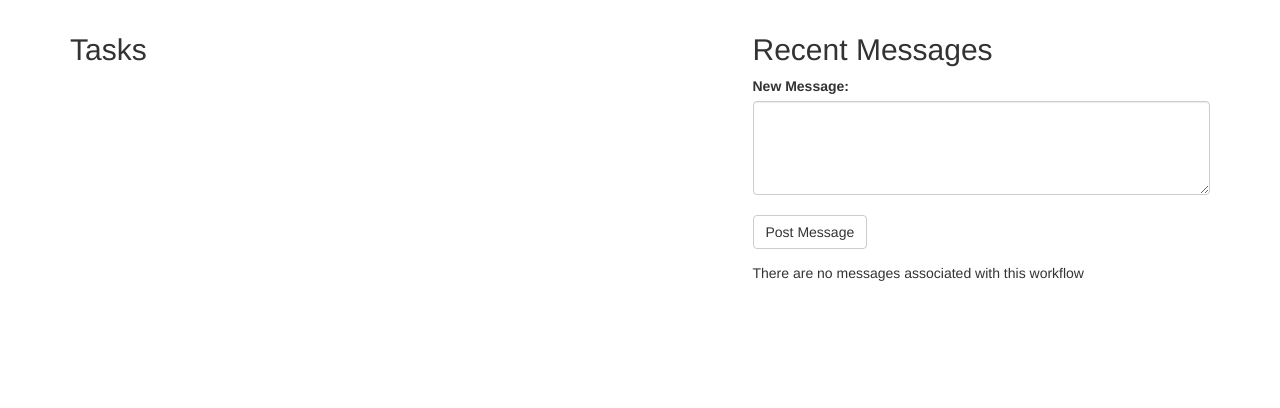
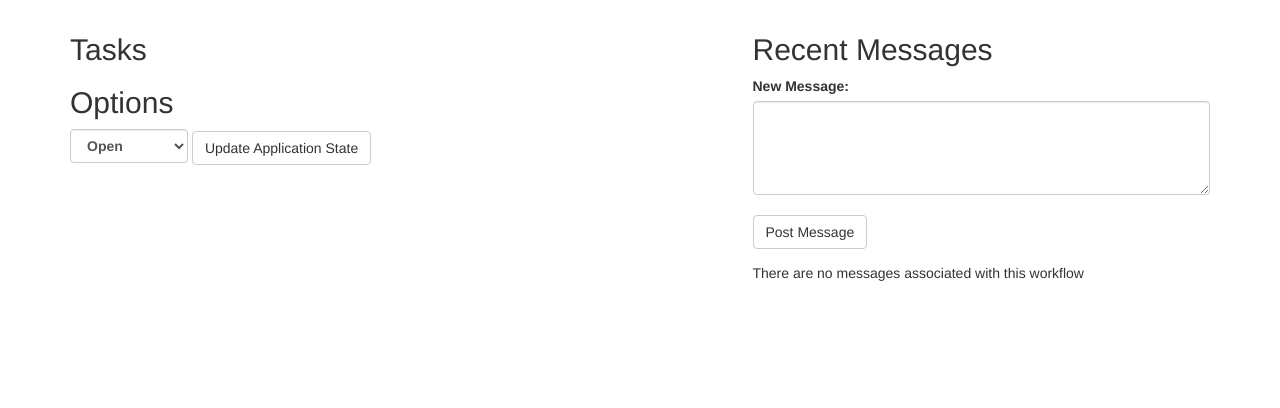
Before and after one commit to tsujamin/digi-approval, a Django app: template src/digiapproval_project/digiapproval_project/apps/digiapproval/templates/digiapproval/view_workflow.html in a window 1280 px wide. Shown: the part 175-583 px from the top of the page. Run offline with Django 3.2, Linux system fonts and the light colour scheme; the template is opened without the code that fills it, so the values that code supplies are empty; style sheets or scripts are compiled from the project's sources; parts of the project's set-up code (start-up, migrations or seed data) failed here and were passed over; some libraries are stand-ins or nearby versions.

Commit message:
inlined workflow_state form

```diff
--- a/src/digiapproval_project/digiapproval_project/apps/digiapproval/templates/digiapproval/view_workflow.html
+++ b/src/digiapproval_project/digiapproval_project/apps/digiapproval/templates/digiapproval/view_workflow.html
@@ -23,8 +23,9 @@ Approver: {{workflow.approver.get_full_name}}</p>
       </li>
       {% endfor %}
     </ul>
-    {% ifequal user_type 'CUSTOMER' %}{% ifequal workflow.state 'STARTED' %}
     <h2>Options</h2>
+    {% ifequal user_type 'CUSTOMER' %}
+      {% ifequal workflow.state 'STARTED' %}
         <form action="{% url 'update_workflow_label' workflow.id %}" method="POST" role="form" class="form-inline">
           {% csrf_token %}
           <div class="form-group">
@@ -38,7 +39,10 @@ Approver: {{workflow.approver.get_full_name}}</p>
           <input type="hidden" name="wf_state" value="CANCELLED"/>
           <button type="submit" name="submit" class="btn btn-default">Withdraw Application</button>
         </form>
-    {%endifequal %}{% endifequal %}
+      {%endifequal %}
+    {% else %}
+      {% include 'digiapproval/workflow_state.html' %}
+    {% endifequal %}
 
 {% comment %}
     <h2>Debug Info</h2>
@@ -52,9 +56,6 @@ Approver: {{workflow.approver.get_full_name}}</p>
   </div>
 
   <div class="col-md-5">
-    {% ifequal user_type 'APPROVER' %}
-      {% include 'digiapproval/workflow_state.html' %}
-    {% else %}{% endifequal %}
     <h2>Recent Messages</h2>
     <form action="{% url 'view_workflow_messages' workflow.id %}" method="POST" role="form">
       {% csrf_token %}
--- a/src/digiapproval_project/digiapproval_project/apps/digiapproval/templates/digiapproval/workflow_state.html
+++ b/src/digiapproval_project/digiapproval_project/apps/digiapproval/templates/digiapproval/workflow_state.html
@@ -1,11 +1,13 @@
-<form action="{% url 'update_workflow_state' workflow.id %}" method="POST" role="form">
+<form action="{% url 'update_workflow_state' workflow.id %}" method="POST" role="form" class="form-inline">
   {% csrf_token %}
-  <h2>Workflow State:</h2>
-  <select name="wf_state" class="form-control">
-    <option value="STARTED" {% ifequal workflow.state 'STARTED' %}selected{% endifequal %}>Open</option>
-    <option value="CANCELLED" {% ifequal workflow.state 'CANCELLED' %}selected{% endifequal %}>Withdrawn</option>
-    <option value="APPROVED" {% ifequal workflow.state 'APPROVED' %}selected{% endifequal %}>Approved</option>
-    <option value="DENIED" {% ifequal workflow.state 'DENIED' %}selected{% endifequal %}>Refused</option>
-  </select><br>
-  <button type="submit" name="submit" class="btn btn-default">Update</button>
+  <div class="form-group">
+    <label for="wf_state">
+    <select name="wf_state" class="form-control">
+      <option value="STARTED" {% ifequal workflow.state 'STARTED' %}selected{% endifequal %}>Open</option>
+      <option value="CANCELLED" {% ifequal workflow.state 'CANCELLED' %}selected{% endifequal %}>Withdrawn</option>
+      <option value="APPROVED" {% ifequal workflow.state 'APPROVED' %}selected{% endifequal %}>Approved</option>
+      <option value="DENIED" {% ifequal workflow.state 'DENIED' %}selected{% endifequal %}>Refused</option>
+    </select>
+  </div>
+  <button type="submit" name="submit" class="btn btn-default">Update Application State</button>
 </form>
```
Lines whose indentation alone changed are shown as unchanged.
